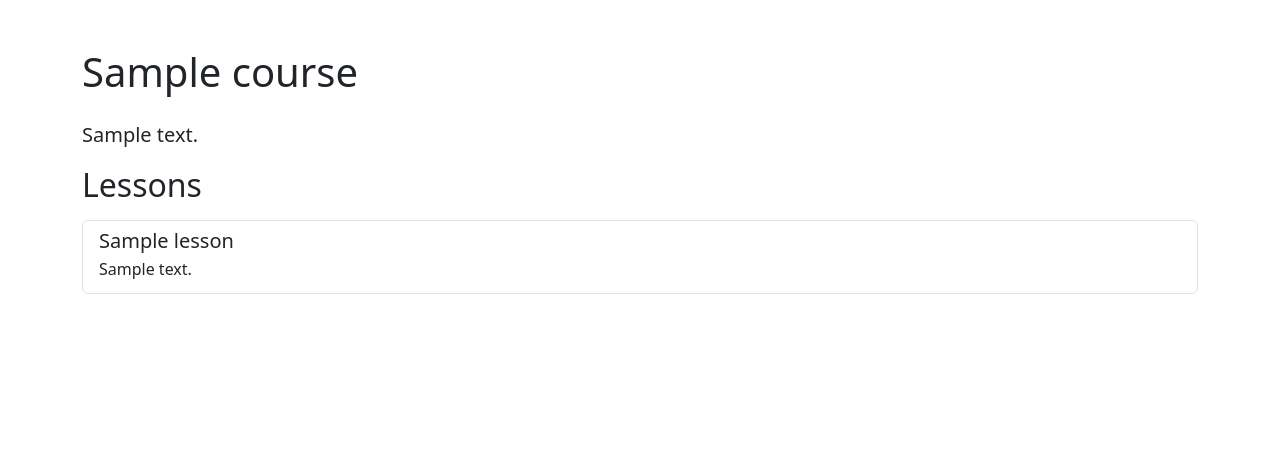
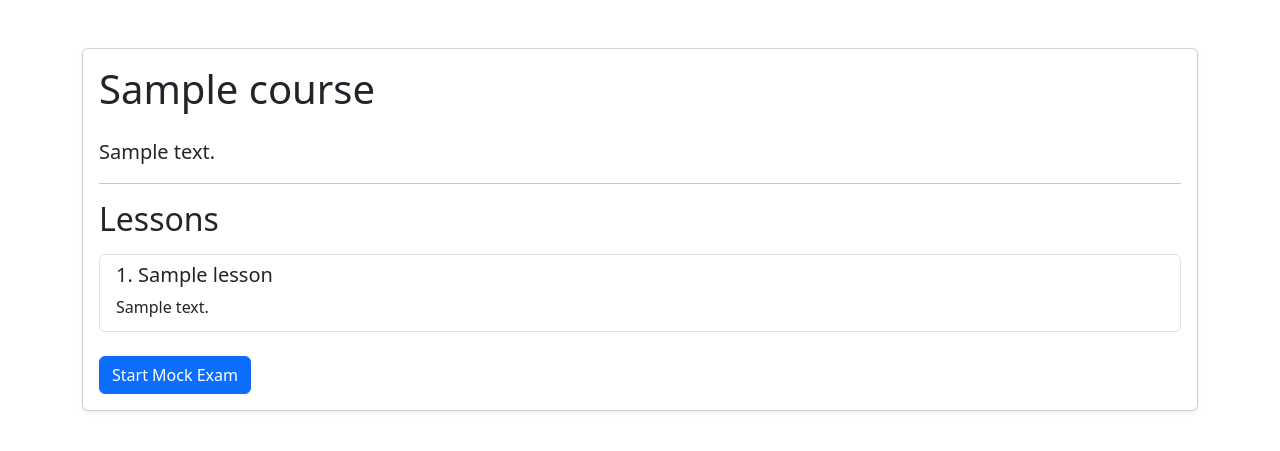
Before and after one commit to vaibhavi-06-123/OnlineCourseProject, a Django app: template course/templates/course_details_bootstrap.html in a window 1280 px wide. Shown: the top 451 px of the page. Run offline with Django 3.2, Linux system fonts and the light colour scheme; the template is opened without the code that fills it: most values are stand-ins (such as "Sample title", 1, 10 or a date in 2020).

Commit message:
Update final project files and screenshots

```diff
--- a/course/templates/course_details_bootstrap.html
+++ b/course/templates/course_details_bootstrap.html
@@ -1,3 +1,4 @@
+
 <!DOCTYPE html>
 <html lang="en">
 <head>
@@ -16,24 +17,34 @@
 
 <div class="container mt-5">
 
+    <div class="card shadow-sm">
+
+        <div class="card-body">
+
             <h1 class="mb-4">{{ course.name }}</h1>
 
             <p class="lead">
                 {{ course.description }}
             </p>
 
+            <hr>
+
             <h2 class="mb-3">Lessons</h2>
 
-    <div class="list-group">
+            <div class="list-group mb-4">
 
                 {% for lesson in course.lessons.all %}
 
-            <div class="list-group-item mb-2">
-                <h5 class="mb-1">{{ lesson.title }}</h5>
+                    <div class="list-group-item">
+
+                        <h5 class="mb-2">
+                            {{ forloop.counter }}. {{ lesson.title }}
+                        </h5>
 
                         <p class="mb-1">
                             {{ lesson.content }}
                         </p>
+
                     </div>
 
                 {% empty %}
@@ -46,6 +57,17 @@
 
             </div>
 
+            <a
+                href="{% url 'exam' course.id %}"
+                class="btn btn-primary"
+            >
+                Start Mock Exam
+            </a>
+
+        </div>
+
+    </div>
+
 </div>
 
 </body>
```
Also changed, not shown: course/admin.py (+11 -2 lines), course/views.py (+9 -0 lines), onlinecourse/urls.py (+9 -0 lines), 03-admin-site.png (added), 07-final.png (added). Lines whose indentation alone changed are shown as unchanged.
